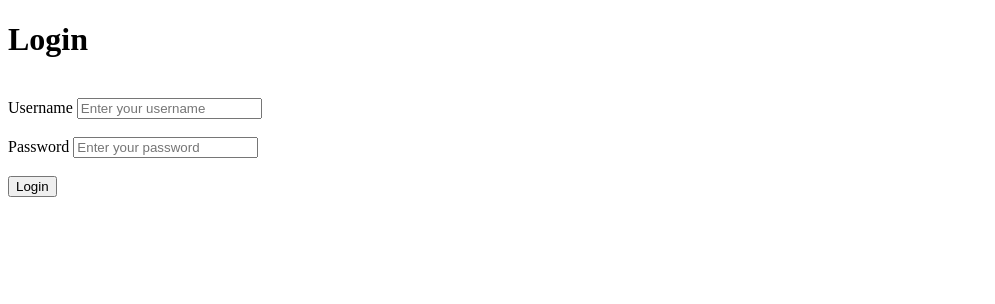
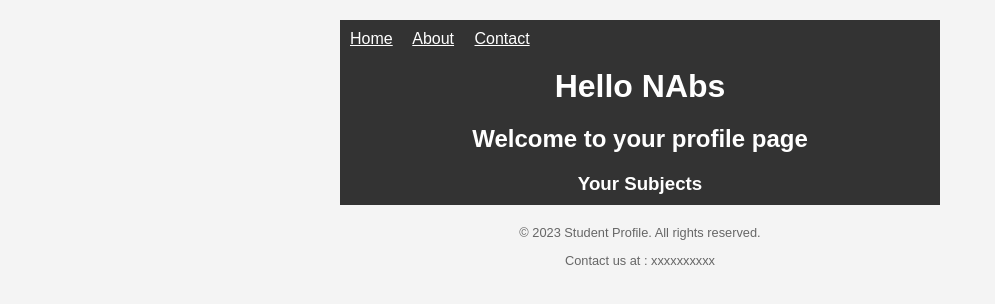
Before and after one commit to Nabanit31/Flask-Project, a Flask app: page / in a window 1280 px wide. Shown: the top 304 px of the page, without its empty margins (0-995 px from the left). Run offline with Flask 3, Linux system fonts and the light colour scheme.

Commit message:
Learned Rendering in pages

```diff
--- a/app.py
+++ b/app.py
@@ -5,11 +5,14 @@ app = Flask(__name__)
 @app.route("/")
 
 def student_profile():
-    return render_template(
-        "profile.html",
-        name = "Amit",
-        age = 25,
-        city = "Lajpat Nagar",
-        is_topper = True,
-        subjects = ["Math", "Science", "History"],
-    )
+    return render_template("profile.html")
+@app.route("/about")
+def about():
+    return render_template("about.html")
+
+@app.route("/contact")
+def contact():
+    return render_template("contact.html")
+
+if __name__ == "__main__":
+    app.run(debug=True)
--- a/app2.py
+++ b/app2.py
@@ -1,4 +1,4 @@
-from flask import Flask, request,redirect, url_for,session,Response,render_template
+# from flask import Flask, request,redirect, url_for,session,Response,render_template
 # app = Flask(__name__)
 
 # @app.route('/')
@@ -66,27 +66,23 @@ from flask import Flask, request,redirect, url_for,session,Response,render_templ
 
 # if __name__ == '__main__':
 #     app.run(debug=True)
-app = Flask(__name__)
-@app.route("/")
-def login():
-    return render_template("login.html")
 
-@app.route("/submit", methods=['POST'])
-def submit():
-    username = request.form.get("username")
-    password = request.form.get("password")
 
-    if username == "Optimus" and password == "123":
-        return render_template("welcome.html", name = username)
+# from flask import Flask, render_templatef
 
-    valid_users = {
-        "Optimus": "123",
-        "admin": "456",
-        "Nabs": "789"
-    }
+# app = Flask(__name__)
 
-    if username in valid_users and valid_users[username] == password:
-        return render_template("welcome.html", name=username)
+# @app.route("/")
+# def home():
+#     return render_template("profile.html")
 
-    else:
-        return "Invalid credentials, please try again."
+# @app.route("/about")
+# def about():
+#     return render_template("about.html")
+
+# @app.route("/contact")
+# def contact():
+#     return render_template("contact.html")
+
+# if __name__ == "__main__":
+#     app.run(debug=True)
--- /dev/null
+++ b/templates/base.html
@@ -0,0 +1,55 @@
+<!DOCTYPE html>
+<html lang="en">
+<head>
+    <meta charset="UTF-8">
+    <meta name="viewport" content="width=device-width, initial-scale=1.0">
+    <title>{%block title%}{%endblock%}</title>
+    <style>
+        body{font-family: Arial, Helvetica, sans-serif;
+              background-color: #f4f4f4;
+              color: #333;
+              padding: 20px;
+              margin: 0 auto;
+              max-width: 600px;
+            }
+        header, h1, h2, h3 {
+            background: #333;
+            color: #fff;
+            padding: 10px;
+            margin: 0;
+        }
+        h1, h2, h3 {
+            text-align: center;
+        }
+         nav a {
+    color: #fff;        /* bright white */
+    margin-right: 1em;  /* give some spacing */
+  }
+
+        footer {
+            text-align: center;
+            margin-top: 20px;
+            font-size: 0.8em;
+            color: #666;
+        }
+    </style>
+</head>
+<body>
+    <header>
+     <nav>
+  <a href="/">Home</a>
+  <a href="/about">About</a>
+  <a href="/contact">Contact</a>
+</nav>
+
+    </header>
+
+{% block content %}{% endblock %}
+
+
+<footer>
+    <p>&copy; 2023 Student Profile. All rights reserved.</p>
+    <p>Contact us at : xxxxxxxxxx</p>
+</footer>
+</body>
+</html>
--- a/templates/profile.html
+++ b/templates/profile.html
@@ -1,25 +1,11 @@
-<!DOCTYPE html>
-<html lang="en">
-<head>
-    <meta charset="UTF-8">
-    <meta name="viewport" content="width=device-width, initial-scale=1.0">
-    <title>Student_Profile</title>
-</head>
-<body>
-    <h1>Hello {{ name }}</h1>
+{% extends "base.html" %}
+
+{% block title %}Profile -Page {% endblock %}
+
+{% block content %}
+    <h1>Hello NAbs</h1>
     <h2>Welcome to your profile page</h2>
-    <p>Age: {{age}}</p>
-    <p>City: {{city}}</p>
     <h3>Your Subjects</h3>
-    {% if is_topper %}
-    <p>You are a Topper</p>
-    {% else %}
-    <p>You need to work hard</p>
-    {% endif %}
-    <ul>
-        {% for subjects in subjects %}
-        <li>{{subjects}}</li>
-        {% endfor %}
-    </ul>
-</body>
-</html>
+
+
+{% endblock %}
--- a/templates/welcome.html
+++ b/welcome.html
@@ -8,6 +8,6 @@
 </head>
 <body>
     <h1>This is the Welcome page</h1>
-    <h2>Login Succesfull {{ name }}</h2>
+
 </body>
 </html>
```
Also changed, not shown: templates/about.html (added, +9 -0 lines), templates/contact.html (added, +9 -0 lines), login.html (renamed from templates/login.html).
